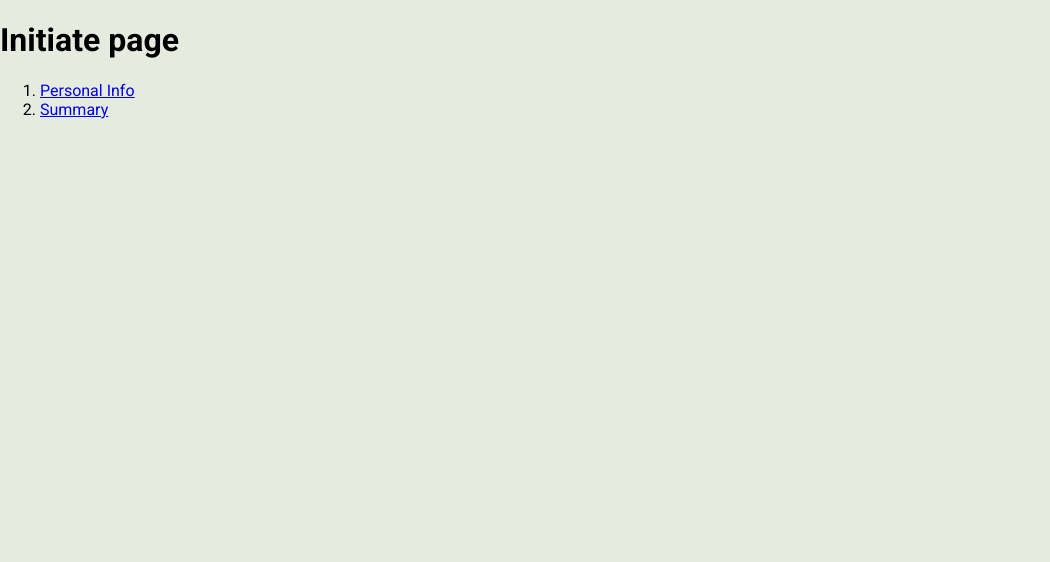
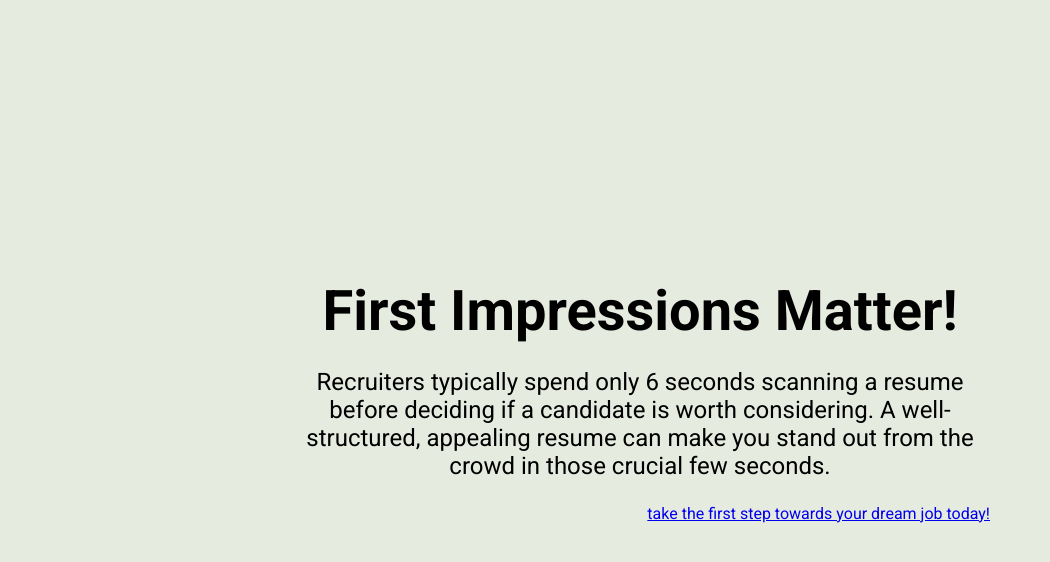
Before and after one commit to mouatassimbn/resume-maker, a Next.js app: page /initiate in a window 1280 px wide. Shown: the top 562 px of the page, without its empty margins (0-1050 px from the left). Built offline with nearby package versions, Linux system fonts and the light colour scheme.

Commit message:
✨ feat(initiate): added initiate page

```diff
--- a/src/pages/initiate.tsx
+++ b/src/pages/initiate.tsx
@@ -1,5 +1,6 @@
 import Head from "next/head";
 import Link from "next/link";
+import styles from "@/styles/initiate.module.css";
 
 export default function Initiate() {
   return (
@@ -7,16 +8,21 @@ export default function Initiate() {
       <Head>
         <title>QuickCV | Initiate</title>
       </Head>
-      <main>
-        <h1>Initiate page</h1>
-        <ol>
-          <li>
-            <Link href="create/personalInfo">Personal Info</Link>
-          </li>
-          <li>
-            <Link href="create/summary">Summary</Link>
-          </li>
-        </ol>
+      <main className={styles.initiateWrapper}>
+        <h2 className={styles.initateFunFactTitle}>
+          First Impressions Matter!
+        </h2>
+        <p className={styles.initateFunFact}>
+          Recruiters typically spend only 6 seconds scanning a resume before
+          deciding if a candidate is worth considering. A well-structured,
+          appealing resume can make you stand out from the crowd in those
+          crucial few seconds.
+        </p>
+        <div className={styles.initateActions}>
+          <Link href="/create/personalInfo">
+            take the first step towards your dream job today!
+          </Link>
+        </div>
       </main>
     </>
   );
--- /dev/null
+++ b/src/styles/initiate.module.css
@@ -0,0 +1,27 @@
+.initiateWrapper {
+  display: flex;
+  align-items: center;
+  justify-content: center;
+  flex-direction: column;
+  width: 100%;
+  height: 100vh;
+  text-align: center;
+}
+
+.initateFunFactTitle {
+  font-size: 3.5rem;
+  margin: 0;
+  padding: 0;
+}
+
+.initateFunFact {
+  width: 700px;
+  font-size: 1.5rem;
+}
+
+.initateActions {
+  width: 700px;
+  display: flex;
+  align-items: center;
+  justify-content: flex-end;
+}
```
